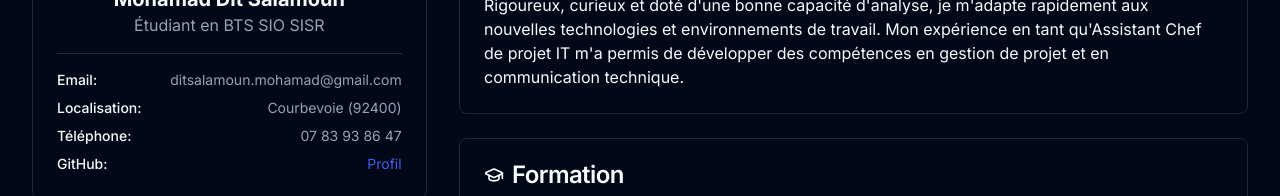
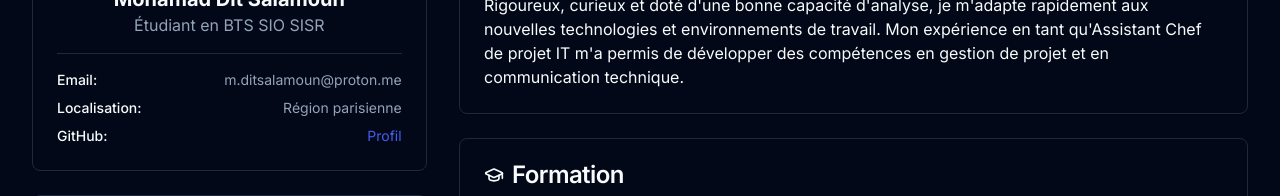
Before and after one commit to exist697/Portfolio-SISR-TS, a Next.js app: page /cv in a window 1280 px wide. Shown: the part 368-564 px from the top of the page. Built offline with nearby package versions, Linux system fonts and the light colour scheme; no server answers.

Commit message:
CV MODIF

```diff
--- a/app/cv/page.tsx
+++ b/app/cv/page.tsx
@@ -45,15 +45,11 @@ export default function CvPage() {
                 <div className="space-y-2 w-full text-sm">
                   <div className="flex justify-between transition-all duration-200 hover:translate-x-1">
                     <span className="font-medium">Email:</span>
-                    <span className="text-muted-foreground">ditsalamoun.mohamad@gmail.com</span>
+                    <span className="text-muted-foreground">m.ditsalamoun@proton.me</span>
                   </div>
                   <div className="flex justify-between transition-all duration-200 hover:translate-x-1">
                     <span className="font-medium">Localisation:</span>
-                    <span className="text-muted-foreground">Courbevoie (92400)</span>
-                  </div>
-                  <div className="flex justify-between transition-all duration-200 hover:translate-x-1">
-                    <span className="font-medium">Téléphone:</span>
-                    <span className="text-muted-foreground">07 83 93 86 47</span>
+                    <span className="text-muted-foreground">Région parisienne</span>
                   </div>
                   <div className="flex justify-between transition-all duration-200 hover:translate-x-1">
                     <span className="font-medium">GitHub:</span>
```
